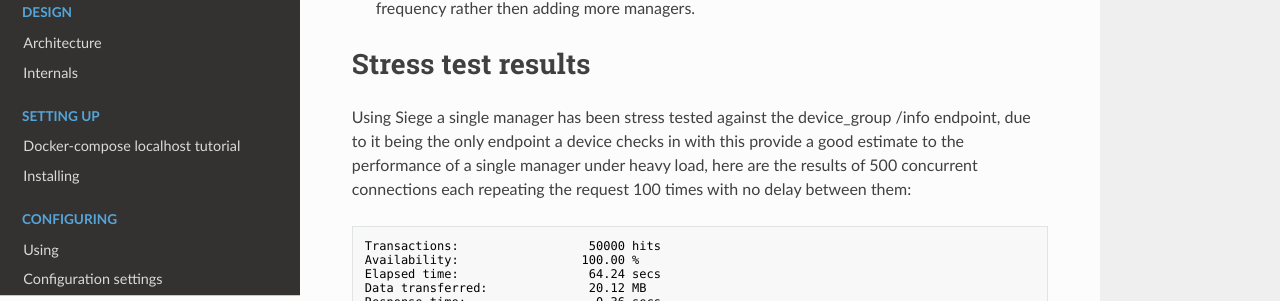
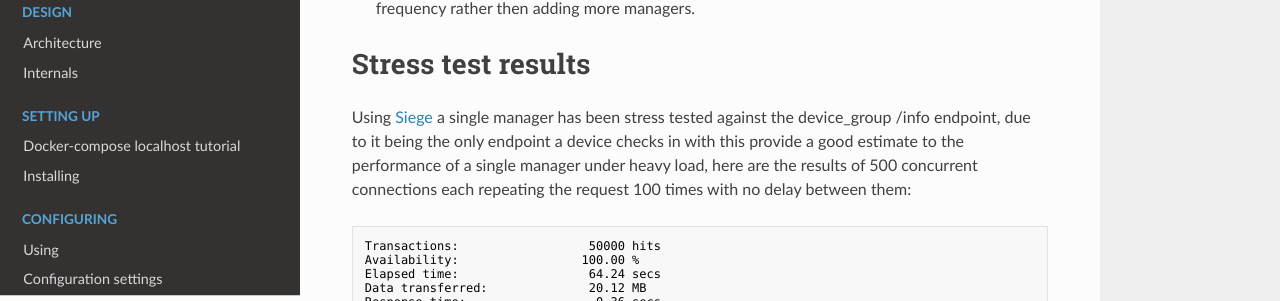
Before and after one commit to nebula-orchestrator/docs, an MkDocs documentation site: the page built from docs/scaling.md, in a window 1280 px wide and 900 px high, scrolled down 613 px. Shown: the part 150-451 px from the top of the window. Built offline with MkDocs 1.6.1, drawn with Linux system fonts in a browser that asks for light colours; nearby versions of some CDN libraries; old or Windows-style settings are respelled for this version of MkDocs; part of the change alters nothing that is shown.

````diff
--- a/docs/scaling.md
+++ b/docs/scaling.md
@@ -12,7 +12,7 @@ Nebula was designed so that each component can scale out, below are some things
 
 # Stress test results
 
-Using Siege a single manager has been stress tested against the device_group /info endpoint, due to it being the only endpoint a device checks in with this provide a good estimate to the performance of a single manager under heavy load, here are the results of 500 concurrent connections each repeating the request 100 times with no delay between them:
+Using [Siege](https://github.com/JoeDog/siege) a single manager has been stress tested against the device_group /info endpoint, due to it being the only endpoint a device checks in with this provide a good estimate to the performance of a single manager under heavy load, here are the results of 500 concurrent connections each repeating the request 100 times with no delay between them:
 
 ```bash
 Transactions:                  50000 hits
````
